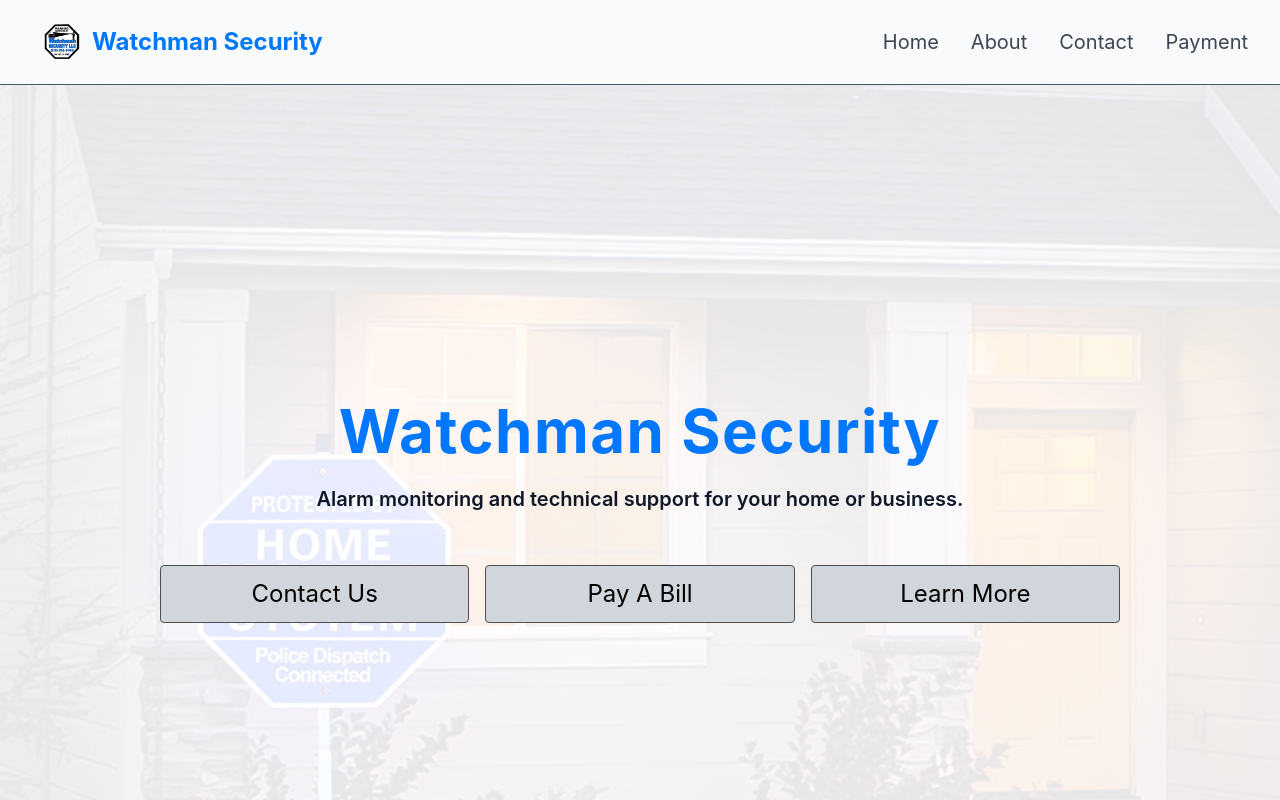
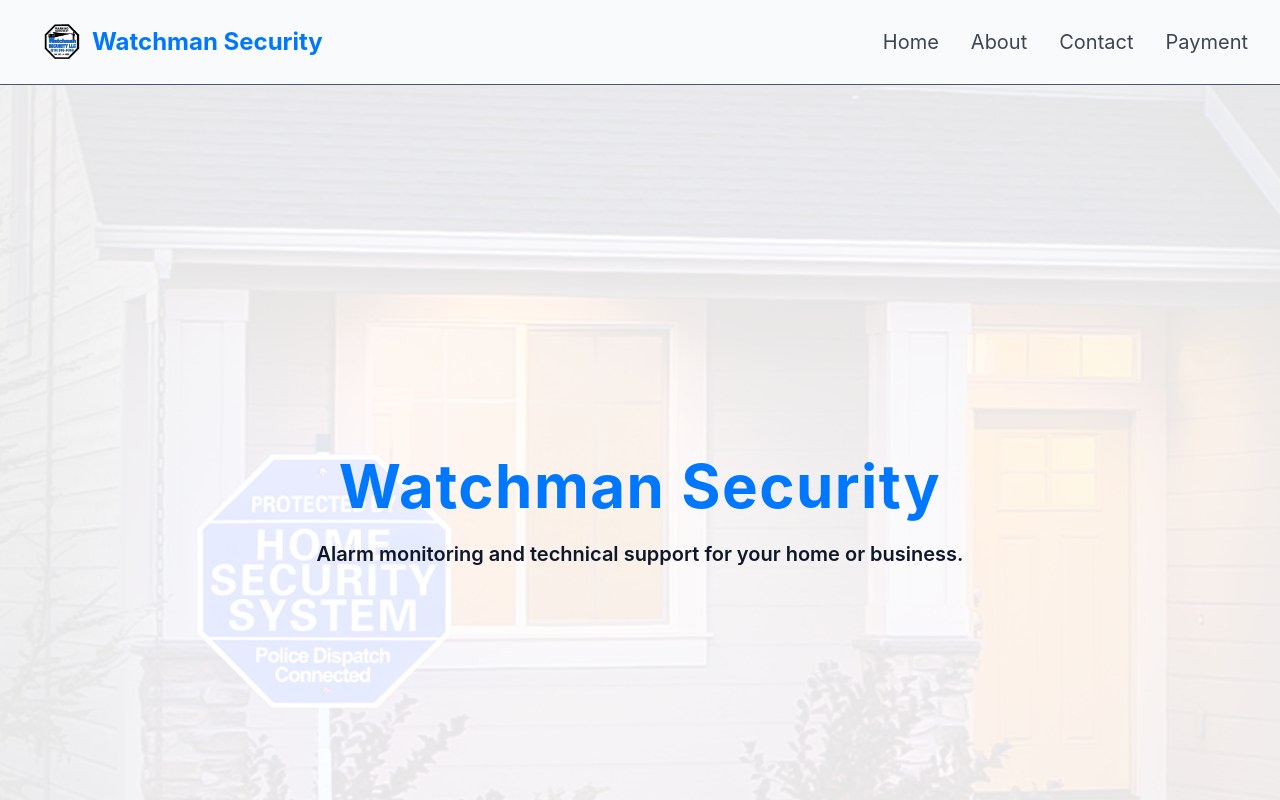
Before and after one commit to Gameknight06/watchman-security-website, a React (Vite) app: page / in a window 1280 px wide. Shown: the top 800 px of the page. Built offline with nearby package versions, Linux system fonts and the light colour scheme.

Commit message:
Remove buttons from HeroSection to simplify design.

```diff
--- a/src/components/HeroSection.jsx
+++ b/src/components/HeroSection.jsx
@@ -14,18 +14,6 @@ export const HeroSection = () => {
                         <p className={"text-lg md:text-xl text-center font-semibold max-2-2xl mx-auto opacity-0 animate-fade-in-delay-3"}>
                             Alarm monitoring and technical support for your home or business.
                         </p>
-
-                        <div className={"pt-7 opacity-0 animate-fade-in-delay-4 flex items-center justify-center gap-2 md:gap-4"}>
-                            <a href={"#message"} className={"btn-nm size-2/5 md:size-2/3 bg-gray-300"}>
-                                <span className={"text-xs md:text-2xl"}>Contact Us</span>
-                            </a>
-                            <a href={"#payment"} className={"btn-nm size-2/5 md:size-2/3 bg-gray-300"}>
-                                <span className={"text-xs md:text-2xl"}>Pay A Bill</span>
-                            </a>
-                            <a href={"#about"} className={"btn-nm size-2/5 md:size-2/3 bg-gray-300 "}>
-                                <span className={"text-xs md:text-2xl"}>Learn More</span>
-                            </a>
-                        </div>
                     </div>
                 </div>
         </section>
```
